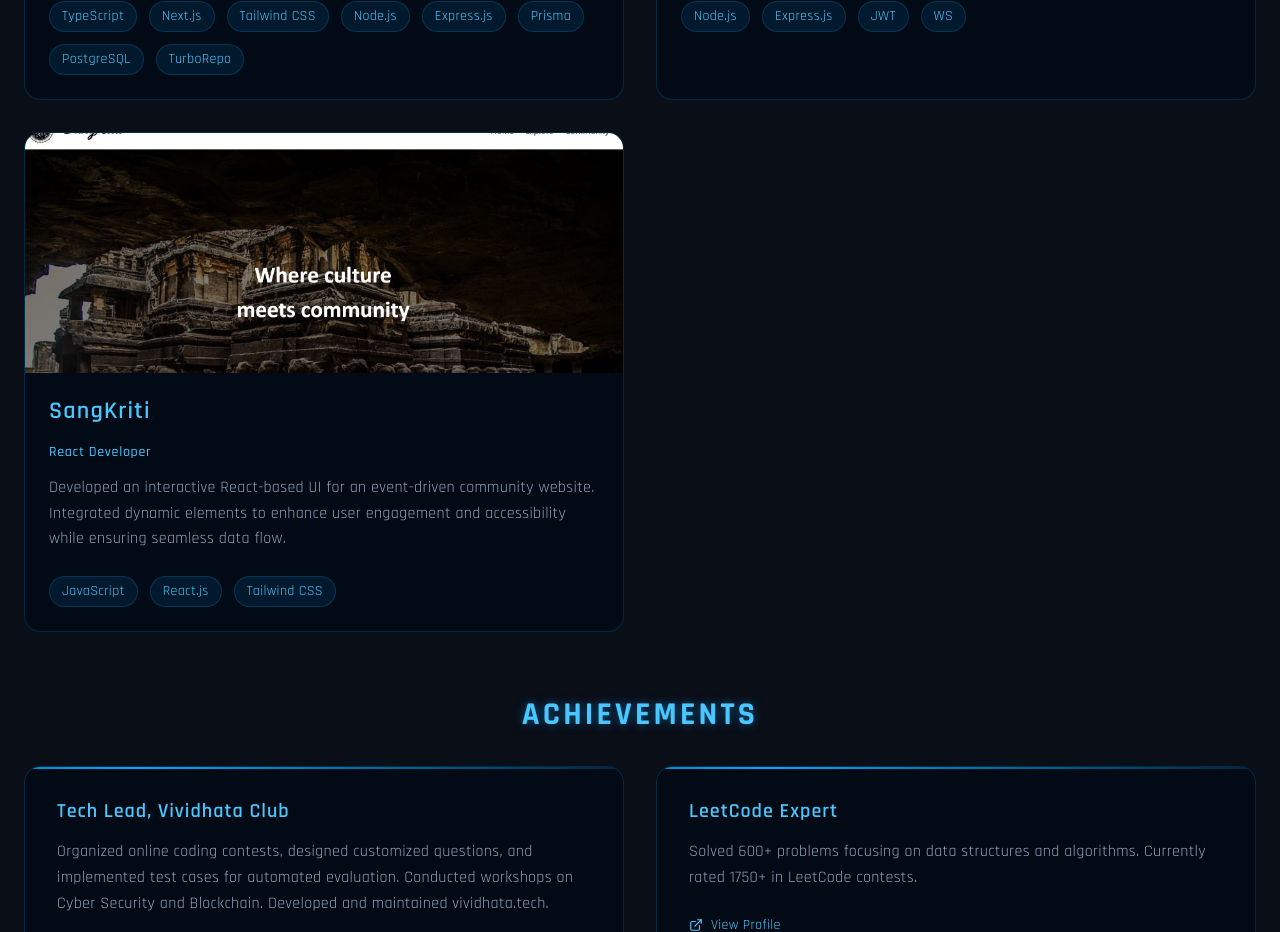
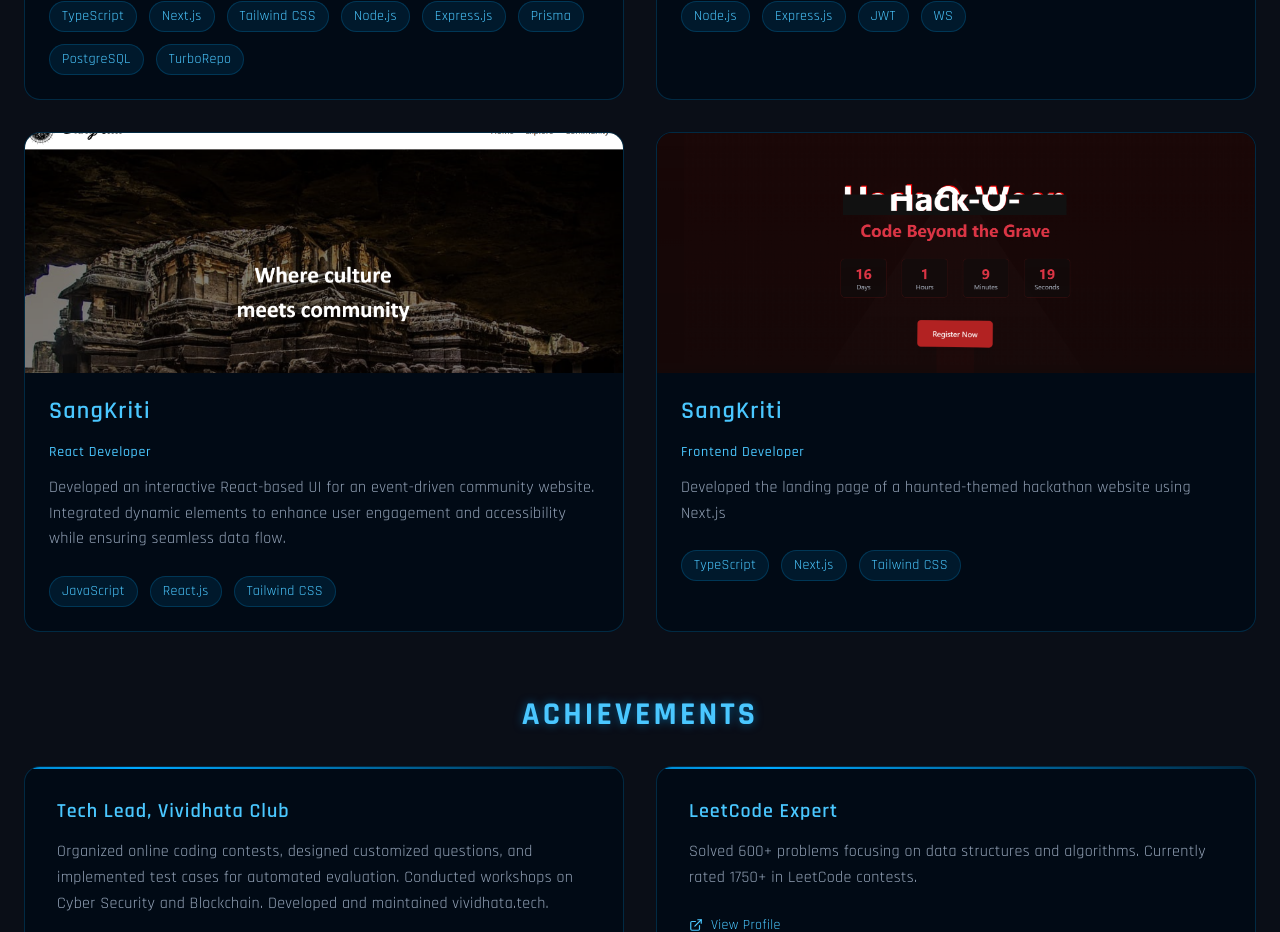
Before and after one commit to parmarshashank/Portf, a Next.js app: page / in a window 1280 px wide. Shown: the part 2520-3452 px from the top of the page. Built offline with nearby package versions, Linux system fonts and the light colour scheme.

Commit message:
added new project

```diff
--- a/app/components/Projects.tsx
+++ b/app/components/Projects.tsx
@@ -84,6 +84,14 @@ const Projects = () => {
       image: "/images/project3.png",
       technologies: ["JavaScript", "React.js", "Tailwind CSS"],
       githubLink: "https://github.com/parmarshashank/sangkriti"
+    },
+    {
+      title: "SangKriti",
+      role: "Frontend Developer",
+      description: "Developed the landing page of a haunted-themed hackathon website using Next.js",
+      image: "/images/project4.png",
+      technologies: ["TypeScript", "Next.js", "Tailwind CSS"],
+      githubLink: "https://hack-o-ween.vercel.app/"
     }
   ];
 
```
Also changed, not shown: public/images/project4.png (added).
